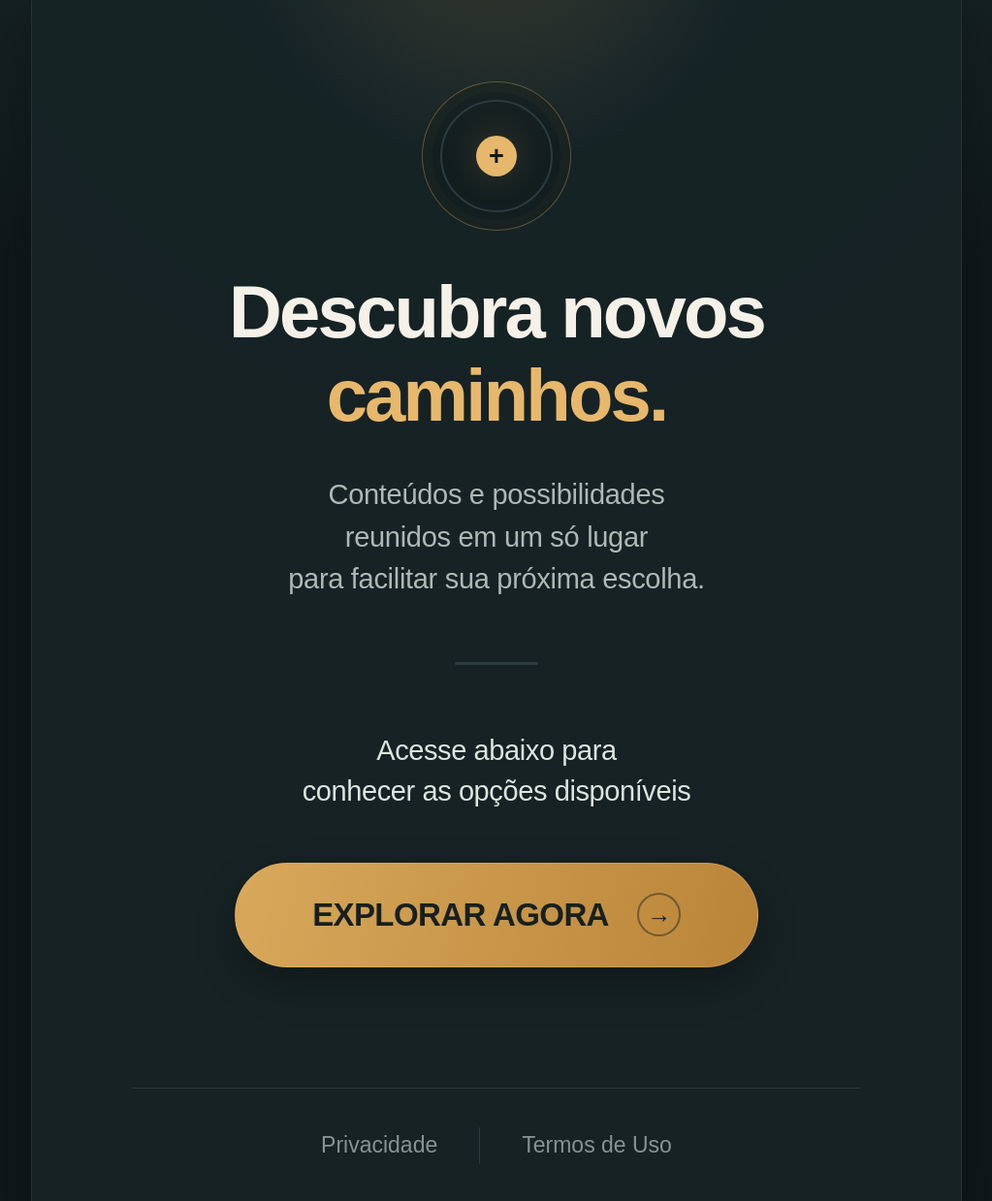
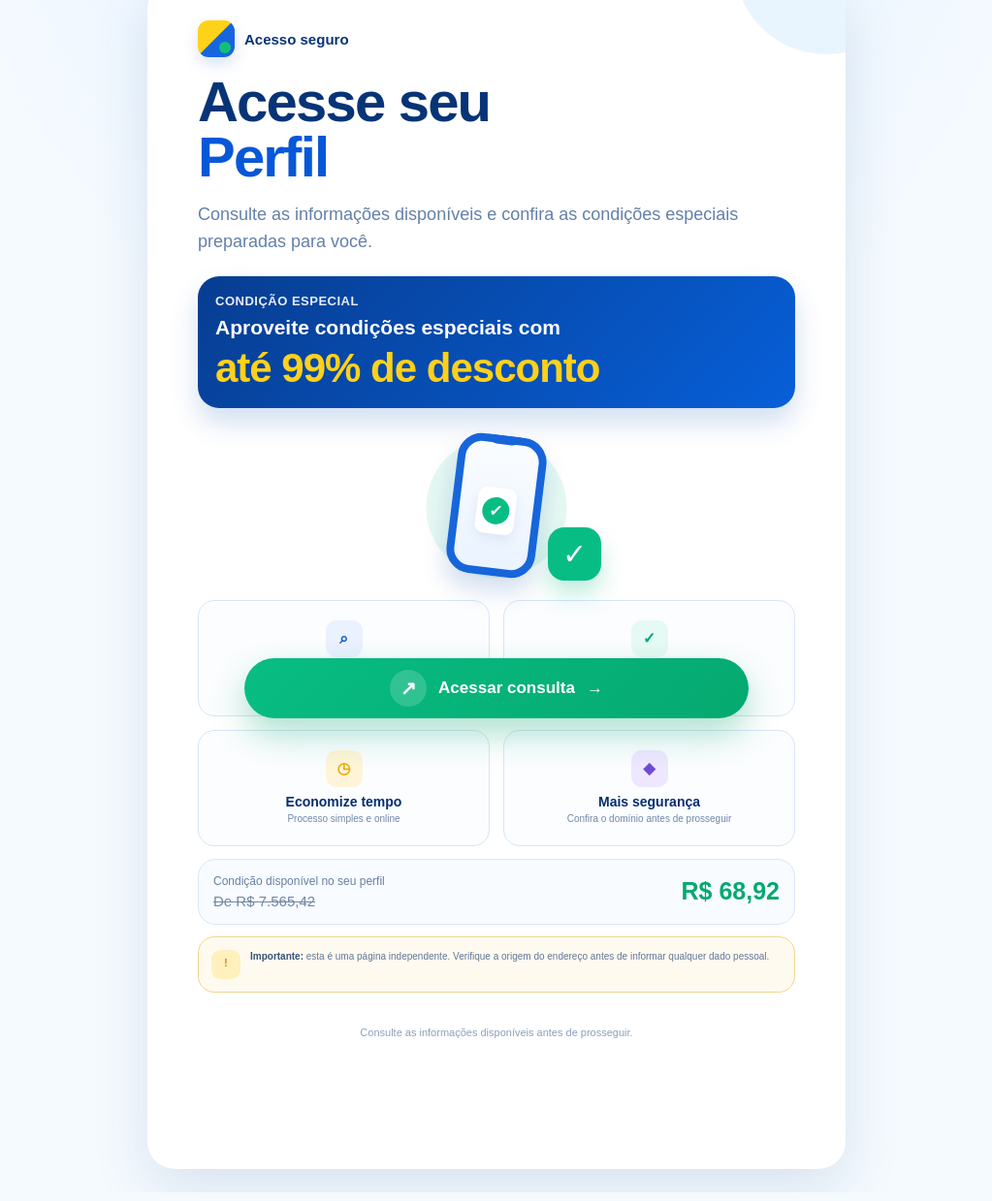
Before and after one commit to thomassanders854698-max/01, a plain HTML site: page index.html in a window 1280 px wide. Shown: the part 43-1282 px from the top of the page at 97% size, without its empty margins (128-1151 px from the left). Drawn offline with Linux system fonts and the light colour scheme.

Commit message:
Update index.html

```diff
--- a/index.html
+++ b/index.html
@@ -1,353 +1,512 @@
 <!DOCTYPE html>
 <html lang="pt-BR">
 <head>
-  <meta charset="UTF-8" />
-  <meta name="viewport" content="width=device-width, initial-scale=1.0" />
-  <title>Novos Caminhos</title>
+  <meta charset="UTF-8">
+  <meta name="viewport" content="width=device-width, initial-scale=1, viewport-fit=cover">
+  <meta name="theme-color" content="#f7fbff">
+  <title>Acesse seu Perfil</title>
 
   <style>
-    :root {
-      --bg: #10191b;
-      --surface: #172426;
-      --primary: #e7b86b;
-      --primary-dark: #c89445;
-      --text: #f5f1e8;
-      --muted: #aeb8b5;
-      --line: #2c3b3d;
-      --soft: #dce6df;
+    :root{
+      --blue:#0757d9;
+      --blue-dark:#073477;
+      --blue-soft:#eaf3ff;
+      --green:#08bd83;
+      --green-dark:#05a970;
+      --yellow:#ffbf18;
+      --text:#052b68;
+      --muted:#6681aa;
+      --border:#d8e5f5;
+      --bg:#f5faff;
+      --white:#fff;
+      --shadow:0 16px 35px rgba(18,77,145,.12);
     }
 
-    * {
-      box-sizing: border-box;
+    *{box-sizing:border-box}
+
+    html{
+      min-height:100%;
+      scroll-behavior:smooth;
     }
 
-    html, body {
-      margin: 0;
-      min-height: 100%;
-      font-family: Arial, Helvetica, sans-serif;
+    body{
+      margin:0;
+      min-height:100vh;
       background:
-        radial-gradient(circle at 50% -10%, #294044 0%, transparent 42%),
+        radial-gradient(circle at 50% -10%, #e1f0ff 0, transparent 38%),
         var(--bg);
-      color: var(--text);
+      color:var(--text);
+      font-family:Arial, Helvetica, sans-serif;
+      -webkit-font-smoothing:antialiased;
     }
 
-    body {
-      display: flex;
-      justify-content: center;
-      padding: 14px 30px;
+    .page{
+      width:min(100%, 720px);
+      min-height:100vh;
+      margin:0 auto;
+      background:var(--white);
+      position:relative;
+      overflow:hidden;
+      padding:26px 20px 126px;
     }
 
-    .page {
-      position: relative;
-      overflow: hidden;
-      width: min(100%, 960px);
-      min-height: calc(100vh - 28px);
-      background: rgba(23, 36, 38, .94);
-      border: 1px solid rgba(220, 230, 223, .08);
-      border-radius: 32px;
-      box-shadow: 0 24px 70px rgba(0, 0, 0, .38);
-      display: flex;
-      flex-direction: column;
-      align-items: center;
-      padding: 112px 52px 68px;
-      text-align: center;
+    .top-accent{
+      position:absolute;
+      width:190px;
+      height:190px;
+      border-radius:50%;
+      background:#e8f5ff;
+      top:-115px;
+      right:-75px;
+      pointer-events:none;
     }
 
-    .page::before {
-      content: "";
-      position: absolute;
-      width: 560px;
-      height: 560px;
-      border-radius: 50%;
-      top: -350px;
-      left: 50%;
-      transform: translateX(-50%);
-      background: radial-gradient(circle, rgba(231, 184, 107, .15), transparent 68%);
-      pointer-events: none;
+    .brand{
+      display:flex;
+      align-items:center;
+      gap:10px;
+      margin-bottom:18px;
     }
 
-    .page > * {
-      position: relative;
-      z-index: 1;
+    .brand-mark{
+      width:38px;
+      height:38px;
+      border-radius:11px;
+      background:linear-gradient(135deg,#ffd21a 0 48%,#1765df 49% 100%);
+      position:relative;
+      box-shadow:0 7px 16px rgba(0,75,180,.15);
     }
 
-    .mark {
-      width: 154px;
-      height: 154px;
-      margin-bottom: 43px;
-      border: 1px solid rgba(231, 184, 107, .35);
-      border-radius: 50%;
-      display: grid;
-      place-items: center;
-      position: relative;
-      background: rgba(16, 25, 27, .48);
-      box-shadow: inset 0 0 0 10px rgba(231, 184, 107, .025);
+    .brand-mark::after{
+      content:"";
+      position:absolute;
+      width:12px;
+      height:12px;
+      right:4px;
+      bottom:4px;
+      border-radius:50%;
+      background:#12bf78;
     }
 
-    .mark::before,
-    .mark::after {
-      content: "";
-      position: absolute;
-      border-radius: 50%;
+    .brand-name{
+      font-size:15px;
+      font-weight:800;
+      color:var(--blue-dark);
     }
 
-    .mark::before {
-      width: 112px;
-      height: 112px;
-      border: 2px solid var(--line);
+    h1{
+      margin:0;
+      font-size:clamp(38px,10vw,58px);
+      line-height:.98;
+      letter-spacing:-1.8px;
+      color:var(--blue-dark);
     }
 
-    .mark::after {
-      width: 42px;
-      height: 42px;
-      background: var(--primary);
-      box-shadow: 0 0 35px rgba(231, 184, 107, .2);
+    h1 span{color:var(--blue)}
+
+    .subtitle{
+      margin:17px 0 0;
+      max-width:600px;
+      font-size:17px;
+      line-height:1.55;
+      color:#6480a9;
     }
 
-    .mark span {
-      position: relative;
-      z-index: 2;
-      font-size: 27px;
-      font-weight: 700;
-      color: var(--bg);
+    .offer{
+      margin-top:22px;
+      padding:18px 18px 20px;
+      border-radius:22px;
+      background:linear-gradient(135deg,#073d91,#075fd8);
+      color:#fff;
+      box-shadow:0 15px 28px rgba(0,78,177,.18);
     }
 
-    .headline {
-      margin: 0;
-      font-size: clamp(48px, 6vw, 76px);
-      line-height: 1.08;
-      letter-spacing: -2.8px;
-      font-weight: 700;
-      color: var(--text);
+    .offer-label{
+      font-size:13px;
+      font-weight:800;
+      text-transform:uppercase;
+      letter-spacing:.5px;
+      opacity:.9;
     }
 
-    .headline .highlight {
-      display: block;
-      color: var(--primary);
-      margin-top: 4px;
+    .offer-text{
+      margin-top:7px;
+      font-size:18px;
+      line-height:1.25;
+      font-weight:700;
     }
 
-    .subtitle {
-      max-width: 650px;
-      margin: 40px auto 0;
-      font-size: clamp(21px, 2.5vw, 29px);
-      line-height: 1.5;
-      letter-spacing: -.3px;
-      color: var(--muted);
-      font-weight: 400;
+    .offer-highlight{
+      display:inline-block;
+      margin-top:7px;
+      color:#ffd11b;
+      font-size:42px;
+      line-height:1;
+      font-weight:900;
+      letter-spacing:-1px;
     }
 
-    .small-divider {
-      width: 86px;
-      height: 3px;
-      background: var(--line);
-      border-radius: 10px;
-      margin: 63px 0 67px;
+    .illustration{
+      height:185px;
+      position:relative;
+      margin:8px auto 3px;
+      max-width:360px;
     }
 
-    .instruction {
-      margin: 0;
-      max-width: 650px;
-      font-size: clamp(22px, 2.6vw, 29px);
-      line-height: 1.45;
-      color: var(--soft);
-      letter-spacing: -.4px;
+    .circle{
+      position:absolute;
+      width:145px;
+      height:145px;
+      border-radius:50%;
+      background:#e5f8f3;
+      left:50%;
+      top:22px;
+      transform:translateX(-50%);
     }
 
-    .access-button {
-      margin-top: 53px;
-      width: min(100%, 540px);
-      min-height: 108px;
-      border: 1px solid rgba(231, 184, 107, .35);
-      border-radius: 54px;
-      background: linear-gradient(105deg, #d8a85b, #b98438);
-      color: #17201f;
-      display: flex;
-      align-items: center;
-      justify-content: center;
-      gap: 29px;
-      font-size: clamp(23px, 3vw, 33px);
-      font-weight: 700;
-      letter-spacing: -.6px;
-      cursor: pointer;
-      box-shadow: 0 18px 40px rgba(0, 0, 0, .25);
-      transition: transform .18s ease, box-shadow .18s ease, filter .18s ease;
+    .phone{
+      position:absolute;
+      width:92px;
+      height:145px;
+      left:50%;
+      top:20px;
+      transform:translateX(-50%) rotate(7deg);
+      border:8px solid #1765db;
+      border-radius:25px;
+      background:linear-gradient(#fafdff,#eaf3ff);
+      box-shadow:0 15px 25px rgba(11,78,164,.18);
     }
 
-    .access-button:hover {
-      transform: translateY(-2px);
-      filter: brightness(1.05);
-      box-shadow: 0 23px 48px rgba(0, 0, 0, .32);
+    .phone::before{
+      content:"";
+      position:absolute;
+      width:34px;
+      height:9px;
+      left:21px;
+      top:-8px;
+      border-radius:0 0 9px 9px;
+      background:#1765db;
     }
 
-    .access-button:active {
-      transform: translateY(0);
+    .phone-screen{
+      position:absolute;
+      left:18px;
+      right:18px;
+      top:46px;
+      height:48px;
+      border-radius:9px;
+      background:#fff;
+      box-shadow:0 5px 12px rgba(20,70,130,.08);
+      display:grid;
+      place-items:center;
     }
 
-    .access-button:focus-visible {
-      outline: 4px solid rgba(231, 184, 107, .25);
-      outline-offset: 5px;
+    .check{
+      width:28px;
+      height:28px;
+      border-radius:50%;
+      background:var(--green);
+      color:white;
+      display:grid;
+      place-items:center;
+      font-size:17px;
+      font-weight:900;
     }
 
-    .arrow {
-      width: 45px;
-      height: 45px;
-      border: 2px solid rgba(23, 32, 31, .45);
-      border-radius: 50%;
-      display: grid;
-      place-items: center;
-      font-size: 25px;
-      line-height: 1;
+    .floating-check{
+      position:absolute;
+      right:20%;
+      bottom:15px;
+      width:55px;
+      height:55px;
+      border-radius:17px;
+      background:var(--green);
+      color:#fff;
+      display:grid;
+      place-items:center;
+      font-size:30px;
+      box-shadow:0 14px 24px rgba(0,185,125,.25);
     }
 
-    .footer {
-      width: min(100%, 750px);
-      border-top: 1px solid var(--line);
-      margin-top: 124px;
-      padding-top: 40px;
-      display: flex;
-      justify-content: center;
-      align-items: center;
-      gap: 43px;
-      color: #879390;
-      font-size: clamp(17px, 2vw, 23px);
+    .benefits{
+      display:grid;
+      grid-template-columns:repeat(2,1fr);
+      gap:10px;
+      margin-top:5px;
     }
 
-    .footer-link {
-      display: flex;
-      align-items: center;
-      gap: 14px;
-      white-space: nowrap;
+    .benefit{
+      min-height:104px;
+      padding:13px 9px;
+      border:1px solid var(--border);
+      border-radius:17px;
+      background:#fbfdff;
+      display:flex;
+      flex-direction:column;
+      align-items:center;
+      justify-content:center;
+      text-align:center;
     }
 
-    .footer-divider {
-      height: 38px;
-      width: 1px;
-      background: var(--line);
+    .benefit-icon{
+      width:38px;
+      height:38px;
+      border-radius:11px;
+      display:grid;
+      place-items:center;
+      background:#eaf1ff;
+      color:var(--blue);
+      font-weight:900;
+      margin-bottom:7px;
     }
 
-    @media (max-width: 700px) {
-      body {
-        padding: 0;
+    .benefit:nth-child(2) .benefit-icon{
+      background:#e5faf4;
+      color:var(--green-dark);
     }
 
-      .page {
-        min-height: 100vh;
-        border-radius: 0;
-        padding: 76px 24px 43px;
+    .benefit:nth-child(3) .benefit-icon{
+      background:#fff4d7;
+      color:#edaa00;
     }
 
-      .mark {
-        width: 132px;
-        height: 132px;
-        margin-bottom: 32px;
+    .benefit:nth-child(4) .benefit-icon{
+      background:#eee7ff;
+      color:#7049d7;
     }
 
-      .mark::before {
-        width: 96px;
-        height: 96px;
+    .benefit strong{
+      font-size:14px;
+      color:#062e6e;
     }
 
-      .subtitle {
-        margin-top: 29px;
+    .benefit small{
+      margin-top:4px;
+      font-size:10px;
+      line-height:1.25;
+      color:#7188a9;
     }
 
-      .small-divider {
-        margin: 45px 0 47px;
+    .saving{
+      margin-top:13px;
+      border:1px solid #d9e7f7;
+      border-radius:18px;
+      padding:15px;
+      display:flex;
+      align-items:center;
+      justify-content:space-between;
+      gap:10px;
+      background:#f8fbff;
     }
 
-      .instruction {
-        font-size: 21px;
+    .saving-label{
+      font-size:12px;
+      color:#6680a4;
+      line-height:1.25;
     }
 
-      .access-button {
-        min-height: 82px;
-        margin-top: 37px;
-        gap: 19px;
-        font-size: 22px;
+    .saving-old{
+      display:block;
+      margin-top:4px;
+      color:#7186a4;
+      text-decoration:line-through;
+      font-size:15px;
     }
 
-      .arrow {
-        width: 37px;
-        height: 37px;
-        font-size: 20px;
+    .saving-price{
+      color:var(--green-dark);
+      font-size:25px;
+      font-weight:900;
+      white-space:nowrap;
     }
 
-      .footer {
-        margin-top: 82px;
-        padding-top: 28px;
-        gap: 15px;
-        font-size: 15px;
+    .notice{
+      margin-top:12px;
+      display:flex;
+      gap:10px;
+      padding:13px;
+      border:1px solid #f1d58d;
+      border-radius:17px;
+      background:#fffaf0;
+      color:#617797;
+      font-size:10px;
+      line-height:1.45;
     }
 
-      .footer-link {
-        gap: 7px;
+    .notice-icon{
+      flex:0 0 30px;
+      width:30px;
+      height:30px;
+      border-radius:9px;
+      background:#fff0bd;
+      color:#bd8500;
+      display:grid;
+      place-items:center;
+      font-weight:900;
     }
 
-      .footer-divider {
-        height: 29px;
-      }
+    .notice strong{color:#365477}
+
+    .floating-cta{
+      position:fixed;
+      z-index:50;
+      left:50%;
+      bottom:max(16px, env(safe-area-inset-bottom));
+      transform:translateX(-50%);
+      width:min(520px, calc(100vw - 32px));
+      min-height:62px;
+      border:0;
+      border-radius:32px;
+      background:linear-gradient(135deg,var(--green),var(--green-dark));
+      color:#fff;
+      font-size:17px;
+      font-weight:900;
+      box-shadow:0 16px 35px rgba(0,160,110,.32);
+      display:flex;
+      align-items:center;
+      justify-content:center;
+      gap:12px;
+      cursor:pointer;
+      -webkit-tap-highlight-color:transparent;
+      touch-action:manipulation;
     }
 
-    @media (max-width: 390px) {
-      .page {
-        padding-left: 18px;
-        padding-right: 18px;
+    .cta-icon{
+      width:38px;
+      height:38px;
+      border-radius:50%;
+      background:rgba(255,255,255,.17);
+      display:grid;
+      place-items:center;
+      font-size:20px;
     }
 
-      .headline {
-        letter-spacing: -1.8px;
+    .floating-cta:active{transform:translateX(-50%) scale(.98)}
+
+    .footer{
+      margin-top:20px;
+      padding:15px 0 5px;
+      text-align:center;
+      color:#8ca0bb;
+      font-size:11px;
     }
 
-      .footer {
-        gap: 10px;
+    @media (min-width:721px){
+      body{padding:24px}
+      .page{
+        min-height:calc(100vh - 48px);
+        border-radius:28px;
+        box-shadow:0 22px 60px rgba(14,65,120,.12);
+        padding:40px 52px 130px;
       }
+      .benefits{gap:14px}
+      .benefit{min-height:120px}
+      .offer-text{font-size:21px}
+      .subtitle{font-size:18px}
+    }
+
+    @media (max-width:390px){
+      .page{padding:22px 16px 120px}
+      h1{font-size:37px}
+      .subtitle{font-size:16px}
+      .offer{padding:16px}
+      .offer-highlight{font-size:37px}
+      .illustration{height:165px}
+      .phone{transform:translateX(-50%) rotate(7deg) scale(.92)}
+      .circle{transform:translateX(-50%) scale(.9)}
+      .floating-check{right:16%}
+      .benefit{min-height:98px}
+      .benefit strong{font-size:13px}
+      .saving-price{font-size:22px}
+      .floating-cta{font-size:16px}
+    }
+
+    @media (prefers-reduced-motion:reduce){
+      html{scroll-behavior:auto}
+      *{transition:none!important}
     }
   </style>
 </head>
 
 <body>
   <main class="page">
+    <div class="top-accent" aria-hidden="true"></div>
 
-    <div class="mark" aria-hidden="true">
-      <span>+</span>
+    <div class="brand" aria-label="Marca">
+      <div class="brand-mark" aria-hidden="true"></div>
+      <div class="brand-name">Acesso seguro</div>
     </div>
 
-    <h1 class="headline">
-      Descubra novos
-      <span class="highlight">caminhos.</span>
-    </h1>
+    <h1>Acesse seu<br><span>Perfil</span></h1>
 
     <p class="subtitle">
-      Conteúdos e possibilidades<br />
-      reunidos em um só lugar<br />
-      para facilitar sua próxima escolha.
+      Consulte as informações disponíveis e confira as condições especiais preparadas para você.
     </p>
 
-    <div class="small-divider" aria-hidden="true"></div>
+    <section class="offer" aria-label="Oferta">
+      <div class="offer-label">Condição especial</div>
+      <div class="offer-text">Aproveite condições especiais com</div>
+      <div class="offer-highlight">até 99% de desconto</div>
+    </section>
 
-    <p class="instruction">
-      Acesse abaixo para<br />
-      conhecer as opções disponíveis
-    </p>
-
-    <button class="access-button" type="button" onclick="acessarPlataforma()">
-      <span>EXPLORAR AGORA</span>
-      <span class="arrow">→</span>
-    </button>
-
-    <footer class="footer">
-      <div class="footer-link">
-        <span>Privacidade</span>
+    <div class="illustration" aria-hidden="true">
+      <div class="circle"></div>
+      <div class="phone">
+        <div class="phone-screen"><div class="check">✓</div></div>
+      </div>
+      <div class="floating-check">✓</div>
     </div>
 
-      <div class="footer-divider" aria-hidden="true"></div>
+    <section class="benefits" aria-label="Benefícios">
+      <article class="benefit">
+        <div class="benefit-icon">⌕</div>
+        <strong>Consulte</strong>
+        <small>Veja as informações disponíveis</small>
+      </article>
 
-      <div class="footer-link">
-        <span>Termos de Uso</span>
+      <article class="benefit">
+        <div class="benefit-icon">✓</div>
+        <strong>Negocie</strong>
+        <small>Confira as opções disponíveis</small>
+      </article>
+
+      <article class="benefit">
+        <div class="benefit-icon">◷</div>
+        <strong>Economize tempo</strong>
+        <small>Processo simples e online</small>
+      </article>
+
+      <article class="benefit">
+        <div class="benefit-icon">◆</div>
+        <strong>Mais segurança</strong>
+        <small>Confira o domínio antes de prosseguir</small>
+      </article>
+    </section>
+
+    <section class="saving" aria-label="Condição de preço">
+      <div>
+        <div class="saving-label">Condição disponível no seu perfil</div>
+        <span class="saving-old">De R$ 7.565,42</span>
       </div>
-    </footer>
+      <div class="saving-price">R$ 68,92</div>
+    </section>
 
+    <div class="notice">
+      <div class="notice-icon">!</div>
+      <div>
+        <strong>Importante:</strong> esta é uma página independente. Verifique a origem do endereço antes de informar qualquer dado pessoal.
+      </div>
+    </div>
+
+    <div class="footer">
+      Consulte as informações disponíveis antes de prosseguir.
+    </div>
+
+    <button class="floating-cta" type="button" aria-label="Acessar consulta" onclick="acessarPlataforma()">
+      <span class="cta-icon">↗</span>
+      <span>Acessar consulta</span>
+      <span>→</span>
+    </button>
   </main>
 
   <script>
```
Lines whose indentation alone changed are shown as unchanged.
